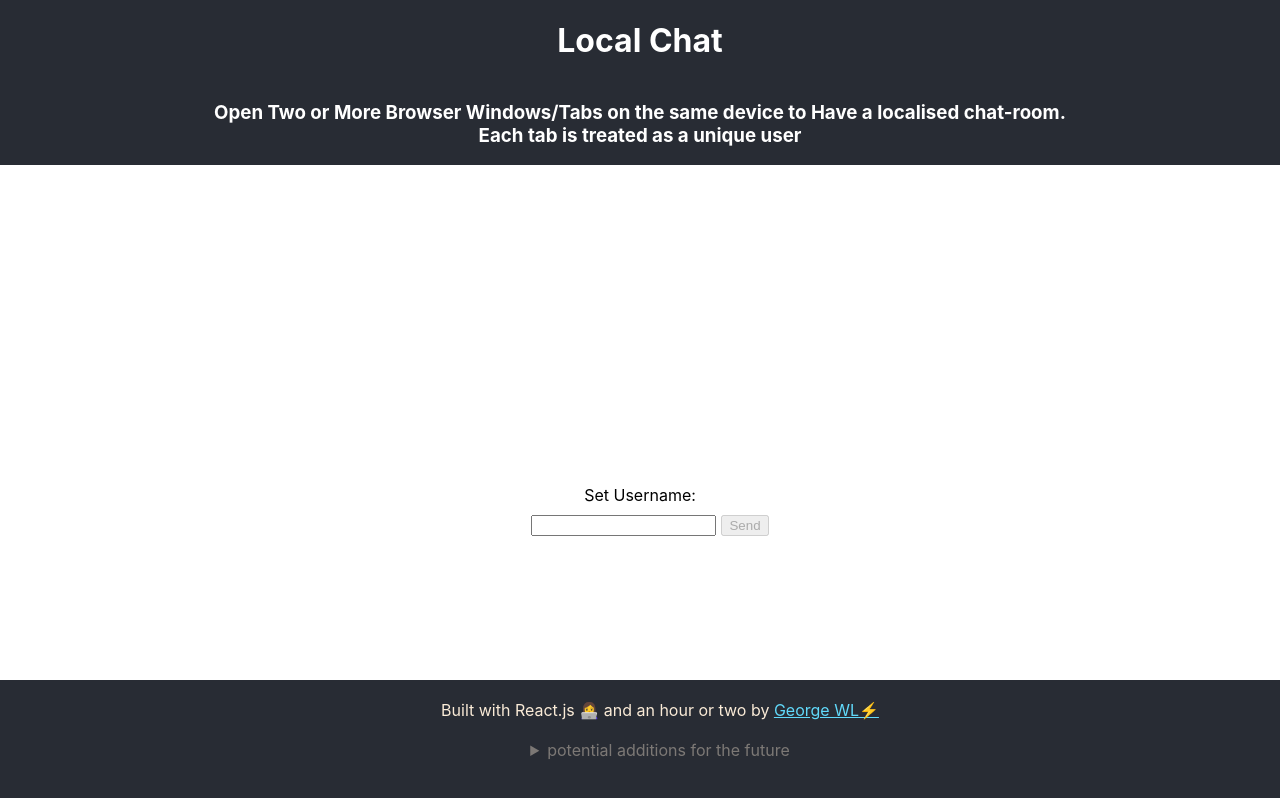
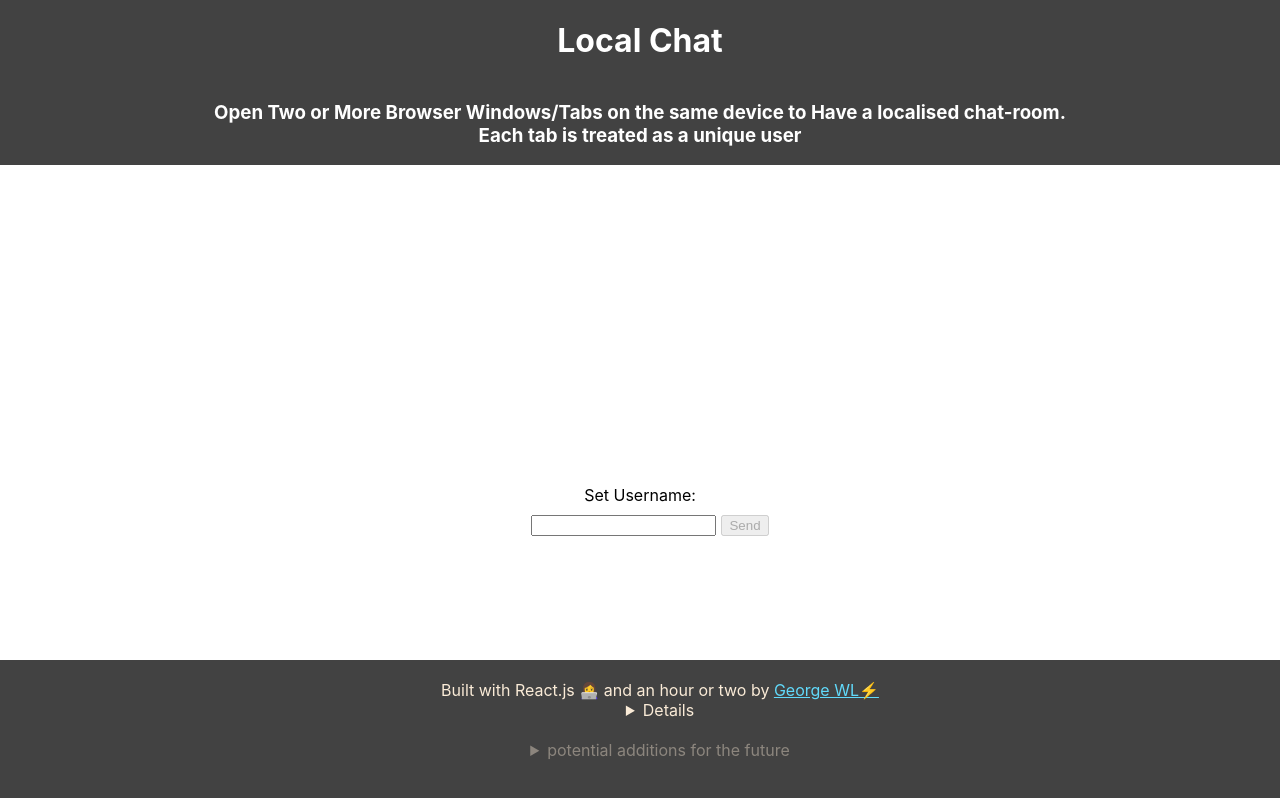
Before and after one commit to GeorgeWL/local-chat, a React (Create React App) app: page / in a window 1280 px wide. Built offline with nearby package versions, Linux system fonts and the light colour scheme.

Commit message:
more details. lighten the colours.

```diff
--- a/src/App.css
+++ b/src/App.css
@@ -15,7 +15,7 @@
 
 .App-header {
   display: flex;
-  background-color: #282c34;
+  background-color: #424242;
   color: white;
   flex-direction: column;
   align-items: center;
@@ -34,18 +34,27 @@
   display: flex;
   flex-direction: column;
   justify-content: center;
+  align-items: center;
+}
+.App-transcript>*{
+  max-width: 500px;
+  margin: 10px;
 }
 
 .App-footer{
   position: fixed;
   bottom: 0vh;
-  background-color: #282c34;
+  background-color: #424242;
   color: antiquewhite;
   width: 100vw;
   padding: 20px;
 }
 .App-footer>a{
-  color: #61dafb;
+  color: #61dafb !important;
+}
+
+details{
+  cursor: pointer;
 }
 summary{
   opacity: .4;
--- a/src/App.js
+++ b/src/App.js
@@ -73,11 +73,12 @@ class App extends React.Component {
     const initRow = Object.keys(messageStack[0]).map(key => startCase(key));
     const rows = [initRow.join(",")];
     const otherRows = messageStack.map(entry =>
-      Object.values(entry).map(val => JSON.stringify(val))
+      Object.values(entry).map(val => String(val))
     );
-
-    console.log(rows, otherRows);
-    otherRows.forEach(row => rows.push(row));
+    otherRows.forEach(row => rows.push(row.join(",")));
+    const data = rows.join("\n");
+    const dataUri = "data:text/csv;charset=utf-8," + encodeURI(data);
+    this.setState({ downloadDataUri: dataUri });
   };
 
   render() {
@@ -117,6 +118,7 @@ class App extends React.Component {
                           href={downloadDataUri}
                           target="_blank"
                           rel="noopener noreferrer"
+                          download="download.csv"
                         >
                           Click To Download!
                         </a>
@@ -153,6 +155,25 @@ class App extends React.Component {
             </span>
           </a>
           <details>
+            Built purely as an excuse to use the relatively new{" "}
+            <a
+              target="_blank"
+              rel="noopener noreferrer"
+              href="https://developer.mozilla.org/en-US/docs/Web/API/BroadcastChannel"
+            >
+              BroadcastChannel API
+            </a>
+            , using a npm library{" "}
+            <a
+              target="_blank"
+              rel="noopener noreferrer"
+              href="https://npmjs.org/package/broadcast-channel"
+            >
+              broadcast-channel
+            </a>{" "}
+            which polyfills older browsers.
+          </details>
+          <details>
             <summary>potential additions for the future</summary>
             <ul
               style={{
@@ -174,6 +195,7 @@ class App extends React.Component {
                   Add chat transcript feature - text file
                 </span>
               </li>
+              <li>Add better chat transcript feature - text file</li>
             </ul>
           </details>
         </footer>
```
